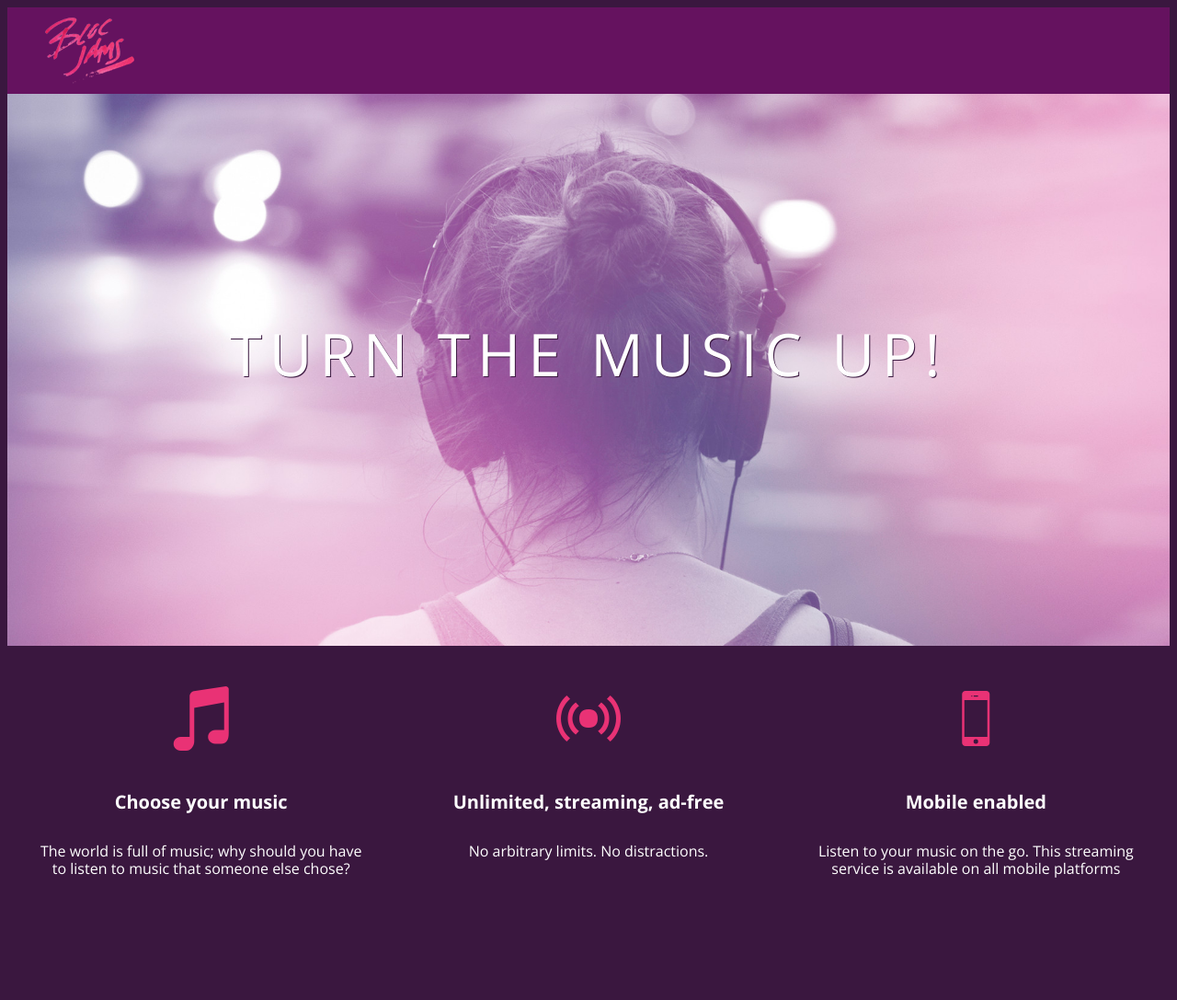
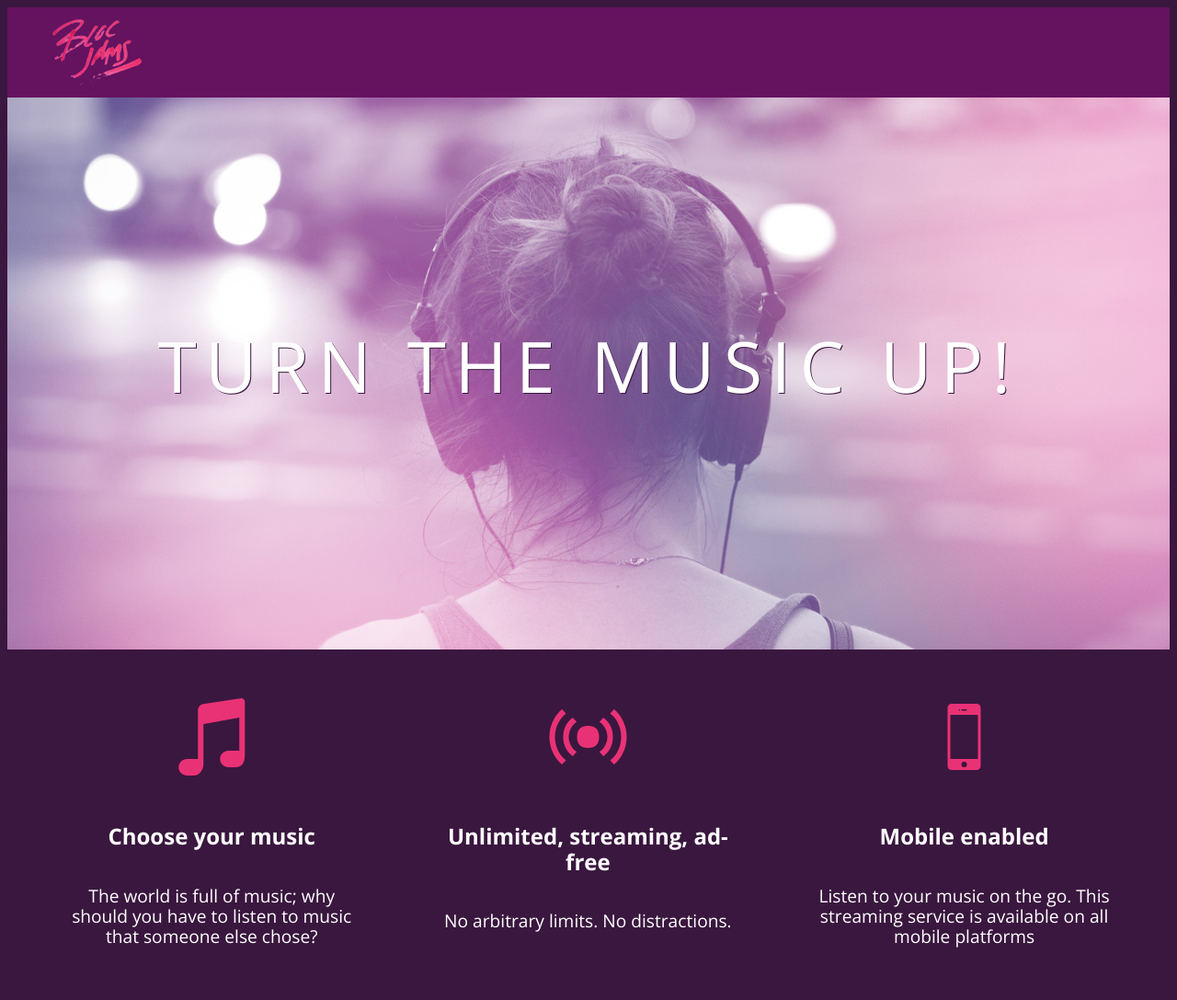
Before and after one commit to hunter3142/bloc-jams, a plain HTML site: page index.html in a window 1280 px wide. Shown: the whole page at 92% size. Before the commit the page ends 1001 px from the top, so only its background shows below. Drawn offline with nearby package versions, Linux system fonts and the light colour scheme.

Commit message:
Checkpoint 4 responsiveness: completed

```diff
--- a/index.html
+++ b/index.html
@@ -6,6 +6,7 @@
         <link rel="stylesheet" type="text/css" href="http://code.ionicframework.com/ionicons/2.0.1/css/ionicons.min.css">
         <link rel="stylesheet" type="text/css" href="styles/normalize.css">
         <link rel="stylesheet" type="text/css" href="styles/main.css">
+        <link rel="stylesheet" type="text/css" href="styles/landing.css">
     </head>
     <body class="landing">
         <nav class="navbar">
@@ -14,18 +15,18 @@
         <section class="hero-content">
             <h1 class="hero-title">Turn the music up!</h1>
         </section>
-        <section class="selling-points">
-            <div class="point">
+        <section class="selling-points container">
+            <div class="point column third">
                 <span class="ion-music-note"></span>
                 <h5 class="point-title">Choose your music</h5>
                 <p class="point-description">The world is full of music; why should you have to listen to music that someone else chose?</p>
             </div>
-            <div class="point">
+            <div class="point column third">
                 <span class="ion-radio-waves"></span>
                 <h5 class="point-title">Unlimited, streaming, ad-free</h5>
                 <p class="point-description">No arbitrary limits. No distractions.</p>
             </div>
-            <div class="point">
+            <div class="point column third">
                 <span class="ion-iphone"></span>
                 <h5 class="point-title">Mobile enabled</h5>
                 <p class="point-description">Listen to your music on the go. This streaming service is available on all mobile platforms</p>
--- /dev/null
+++ b/styles/landing.css
@@ -0,0 +1,48 @@
+body.landing {
+    background-color: rgb(58,23,63);
+}
+
+.hero-content {
+    position: relative;
+    min-height: 600px;
+    background-image: url(../assets/images/bloc_jams_bg.jpg);
+    background-repeat: no-repeat;
+    background-position: center center;
+    background-size: cover;
+}
+
+.hero-content .hero-title {
+    position: absolute;
+    top: 40%;
+    -webkit-transform: translateY(-50%);
+    -moz-transform: translateY(-50%);
+    transform: translateY(-50%);
+    width: 100%;
+    text-align: center;
+    font-size: 4rem;
+    font-weight: 300;
+    text-transform: uppercase;
+    letter-spacing: 0.5rem;
+    text-shadow: 1px 1px 0px rgb(58,23,63);
+}
+
+.selling-points {
+    position: relative;
+}
+
+.point {
+    position: relative;
+    padding: 2rem;
+    text-align: center;
+}
+
+.point  .point-title {
+    font-size: 1.25rem;
+}
+
+.ion-music-note,
+.ion-radio-waves,
+.ion-iphone {
+    color: rgb(233,50,117);
+    font-size: 5rem;
+}
--- a/styles/main.css
+++ b/styles/main.css
@@ -1,3 +1,9 @@
+*, *:before, *:after {
+    -moz-box-sizing: border-box;
+    -webkit-box-sizing: border-box;
+    box-sizing: border-box;
+}
+
 html {
     height: 100%;
     font-size: 100%;
@@ -9,68 +15,40 @@ body {
     min-height: 100%;
 }
 
-body.landing {
-    background-color: rgb(58,23,63);
-}
-
 .navbar {
     padding: 0.5rem;
     background-color: rgb(101,18,95);
 }
 
-.navbar .logo {
+.navbar > .logo {
     position: relative;
     left: 2rem;
 }
 
-.hero-content {
-    position: relative;
-    min-height: 600px;
-    background-image: url("../assets/images/bloc_jams_bg.jpg");
-    background-repeat: no-repeat;
-    background-position: center center;
-    background-size: cover;
-}
-.hero-content .hero-title {
-    position: absolute;
-    top: 40%;
-    -webkit-transform: translateY(-50%);
-    -moz-transform: translateY(-50%);
-    -ms-transform: translateY(-50%);
-    transform: translateY(-50%);
-    width: 100%;
-    text-align: center;
-    font-size: 4rem;
-    font-weight: 300;
-    text-transform: uppercase;
-    letter-spacing: 0.5rem;
-    text-shadow: 1px 1px 0px rgb(58,23,63);
-}
+.container {
+     margin: 0 auto;
+     max-width: 64rem;
+ }
 
-.selling-points {
-    position: relative;
-    display: table;
-    width: 100%;
-    -webkit-box-sizing: border-box;
-    -moz-box-sizing: border-box;
-    box-sizing: border-box;
-}
+ /* Medium and small screens (640px) */
+ @media (min-width: 640px) {
+     html { font-size: 112%; }
 
-.point {
-    display: table-cell;
-    position: relative;
-    width: 33.3%;
-    padding: 2rem;
-    text-align: center;
-}
+     .column {
+         float: left;
+         padding-left: 1rem;
+         padding-right: 1rem;
+     }
 
-.point .point-title {
-    font-size: 1.25rem;
-}
+     .column.full { width: 100%; }
+     .column.two-thirds { width: 66.7%; }
+     .column.half { width: 50%; }
+     .column.third { width: 33.3%; }
+     .column.fourth { width: 25%; }
+     .column.flow-opposite { float: right; }
+ }
 
-.ion-music-note,
-.ion-radio-waves,
-.ion-iphone {
-    color: rgb(233,50,117);
-    font-size: 5rem;
-}
+ /* Large screens (1024px) */
+ @media (min-width: 1024px) {
+     html { font-size: 120%; }
+ }
```
